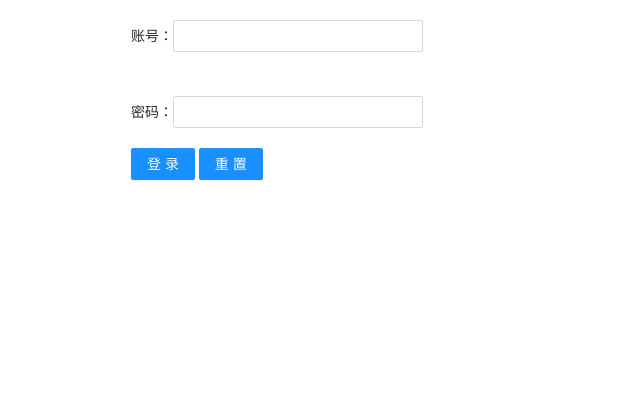
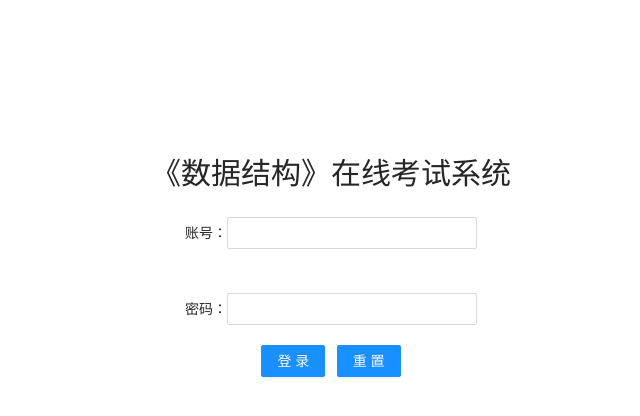
Before and after one commit to WWW-max/exam-system-front-end-react, a React (Create React App) app: page /login in a window 1280 px wide. Shown: the top 416 px of the page, without its empty margins (309-949 px from the left). Built offline with nearby package versions, Linux system fonts and the light colour scheme.

Commit message:
feat: 调整login页样式

```diff
--- a/src/Login/Login.css
+++ b/src/Login/Login.css
@@ -16,7 +16,11 @@ html,body {
     /* background-color: yellowgreen; */
     width: 400px;
     height: 300px;
-
+    margin-top: 150px;
+    text-align: center;
+}
+.header {
+   font-size: 30px;
 }
 .main {
     margin-top: 20px;
--- a/src/Login/Login.jsx
+++ b/src/Login/Login.jsx
@@ -46,12 +46,13 @@ export default class Login extends Component {
     return (
      <div className='container'>
        <div className='login'>
+        <div className='header'>《数据结构》在线考试系统</div>
         <div className='main'>
             账号：<Input style={{width:'250px'}} type='text' value={username} onChange={this.usernameChange}/><br/><br/><br/>
             密码：<Input style={{width:'250px'}}type='password' value={password} onChange={this.passwordChange}/><br/>
         </div>
         <div className='footer'>
-            <Button type="primary" onClick={this.signIn}>登录</Button>&nbsp;
+            <Button type="primary" onClick={this.signIn}>登录</Button>&nbsp;&nbsp;&nbsp;
             <Button type="primary" onClick={this.reset}>重置</Button>
         </div>
       </div>
```
